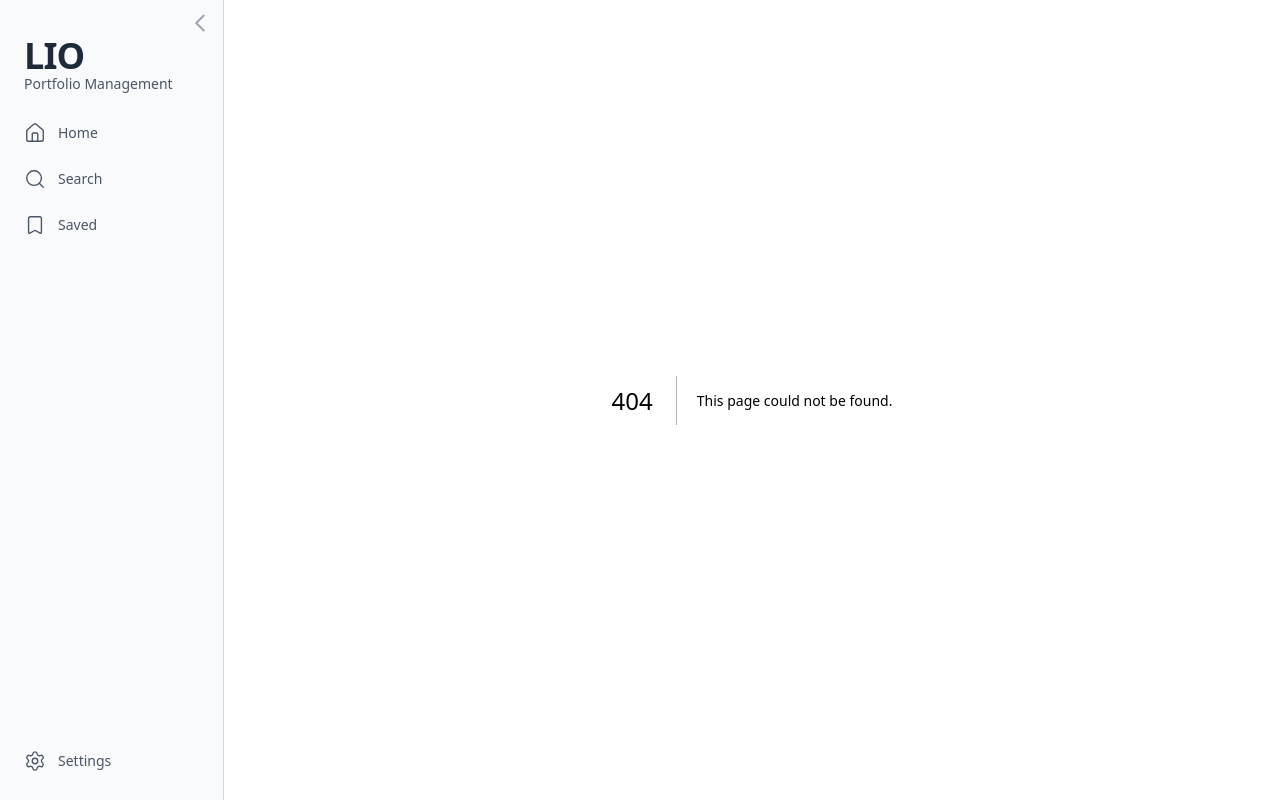
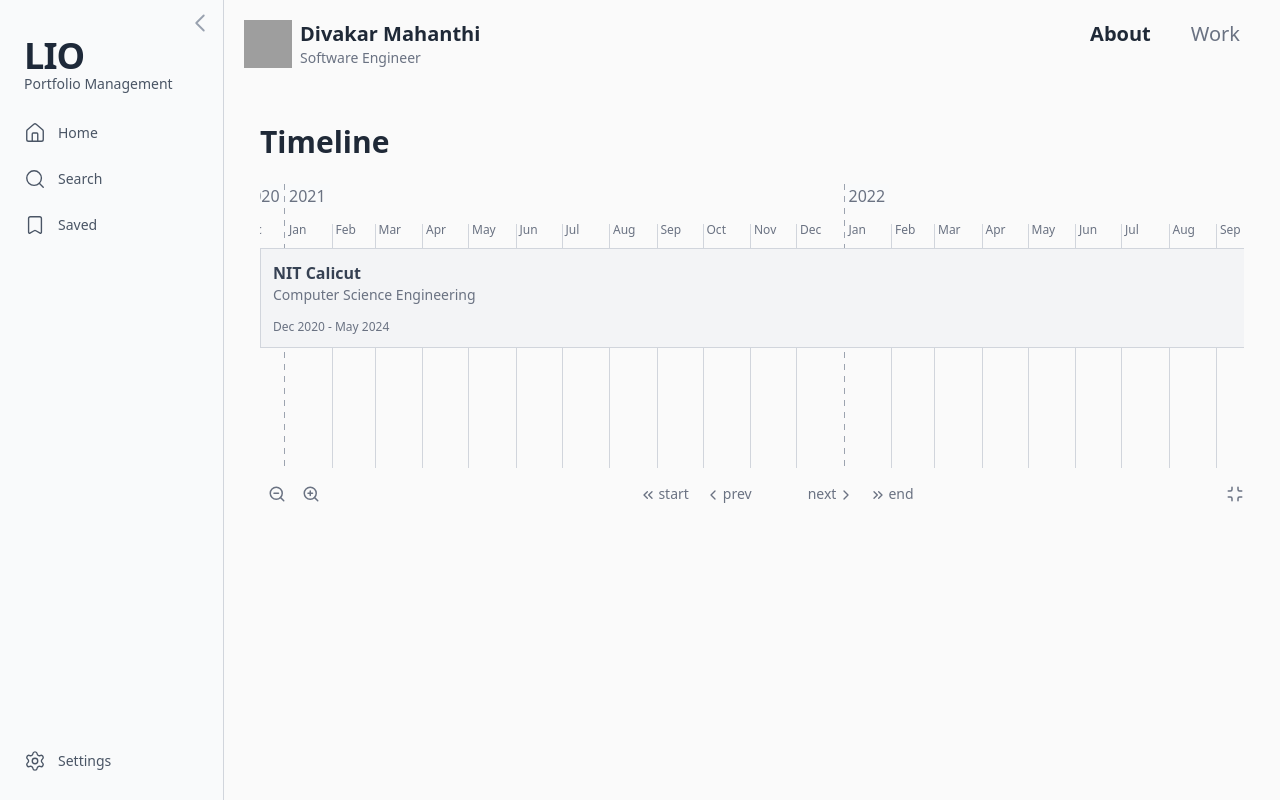
Before and after one commit to the-walkerrr/lio-fe, a Next.js app: page /portfolio/view/1/about/timeline in a window 1280 px wide. Before the commit this address had no page. Built offline with nearby package versions, Linux system fonts and the light colour scheme; grey boxes are pictures that could not be loaded.

Commit message:
added next prev start end maximize and minimize buttons

```diff
--- /dev/null
+++ b/src/app/portfolio/view/[portfolioId]/about/timeline/page.js
@@ -0,0 +1,12 @@
+import Timeline from "@/components/PortfolioView/Timeline";
+
+function TimelineLandingPage() {
+  return (
+    <div className="flex flex-col gap-2 mt-10 p-4">
+      <div className="text-3xl font-bold">Timeline</div>
+      <Timeline showHeader={false} showMinimize showStartAndEnd />
+    </div>
+  );
+}
+
+export default TimelineLandingPage;
--- /dev/null
+++ b/src/app/portfolio/view/layout.js
@@ -0,0 +1,33 @@
+import Link from "next/link";
+
+export default function PortfolioViewLayout({ children }) {
+  return (
+    <div className="flex flex-col px-5 py-5">
+      <div className="flex gap-2">
+        <img
+          src="/mock_images/mock_profile_picture.png"
+          alt="mock_profile_picture"
+          className="w-12 h-12"
+        />
+        <div className="flex flex-col">
+          <div className="text-xl font-semibold">Divakar Mahanthi</div>
+          <div className="text-sm font-medium text-gray-500">
+            Software Engineer
+          </div>
+        </div>
+        <div className="flex ml-auto gap-10 mr-5">
+          <Link
+            href="/portfolio/view/1/about"
+            className="font-semibold text-xl"
+          >
+            About
+          </Link>
+          <Link href="/portfolio/view/1/work" className="text-gray-500 text-xl">
+            Work
+          </Link>
+        </div>
+      </div>
+      {children}
+    </div>
+  );
+}
--- a/src/components/PortfolioView/PortfolioViewLandingPage.js
+++ b/src/components/PortfolioView/PortfolioViewLandingPage.js
@@ -1,33 +1,7 @@
-import Link from "next/link";
 import Timeline from "./Timeline";
 
 export default function PortfolioViewLandingPage() {
   return (
-    <div className="flex flex-col px-5 py-5">
-      <div className="flex gap-2">
-        <img
-          src="/mock_images/mock_profile_picture.png"
-          alt="mock_profile_picture"
-          className="w-12 h-12"
-        />
-        <div className="flex flex-col">
-          <div className="text-xl font-semibold">Divakar Mahanthi</div>
-          <div className="text-sm font-medium text-gray-500">
-            Software Engineer
-          </div>
-        </div>
-        <div className="flex ml-auto gap-10 mr-5">
-          <Link
-            href="/portfolio/view/1/about"
-            className="font-semibold text-xl"
-          >
-            About
-          </Link>
-          <Link href="/portfolio/view/1/work" className="text-gray-500 text-xl">
-            Work
-          </Link>
-        </div>
-      </div>
     <div className="flex px-10 gap-2 mt-8">
       <div className="flex gap-10 flex-1 min-w-0">
         {/* LHS */}
@@ -42,9 +16,9 @@ export default function PortfolioViewLandingPage() {
             <div className="flex flex-col gap-1">
               <div className="text-3xl font-bold">Divakar Mahanthi</div>
               <div className="text-sm">
-                  Passionate software engineer dedicated to building scalable
-                  web applications and solving complex problems with clean,
-                  efficient code.
+                Passionate software engineer dedicated to building scalable web
+                applications and solving complex problems with clean, efficient
+                code.
               </div>
             </div>
           </div>
@@ -59,6 +33,5 @@ export default function PortfolioViewLandingPage() {
         </div>
       </div>
     </div>
-    </div>
   );
 }
--- a/src/components/PortfolioView/Timeline.js
+++ b/src/components/PortfolioView/Timeline.js
@@ -1,8 +1,17 @@
 "use client";
 
-import { useState, useMemo } from "react";
-import { ZoomIn, ZoomOut } from "lucide-react";
+import { useState, useMemo, useRef, useCallback, useEffect } from "react";
+import {
+  ChevronLeft,
+  ChevronsLeft,
+  Maximize,
+  Minimize,
+  ZoomIn,
+  ZoomOut,
+} from "lucide-react";
 import dayjs from "dayjs";
+import Link from "next/link";
+import { useParams } from "next/navigation";
 
 const MONTH_NAMES = [
   "Jan",
@@ -23,28 +32,39 @@ const BAR_HEIGHT = 100;
 const BAR_GAP = 12;
 const TOP_OFFSET = 80;
 
-// Leap-year aware — replaces the hardcoded MONTHS.days array
-const getDaysInMonth = (monthIndex, year) =>
-  dayjs().year(year).month(monthIndex).daysInMonth();
+// Pure arithmetic — no dayjs allocation per call
+const getDaysInMonth = (monthIndex, year) => {
+  // monthIndex is 0-based; Date constructor months are also 0-based,
+  // day=0 of next month gives last day of target month
+  return new Date(year, monthIndex + 1, 0).getDate();
+};
 
-// DRY helper: convert a dayjs date to its pixel x-position on the timeline
-const dateToPixel = (date, minYear, zoom) => {
+// Build a cumulative-days lookup: cumulativeDays[y][m] = total days from
+// Jan 1 of minYear up to (but not including) month m of year y.
+const buildCumulativeDays = (minYear, maxYear) => {
+  const table = {}; // { year: [cum0, cum1, ..., cum12] }
+  let running = 0;
+  for (let y = minYear; y <= maxYear; y++) {
+    const row = new Array(13);
+    row[0] = running;
+    for (let m = 0; m < 12; m++) {
+      running += getDaysInMonth(m, y);
+      row[m + 1] = running;
+    }
+    table[y] = row;
+  }
+  return table;
+};
+
+// O(1) pixel lookup using precomputed cumulative table
+const dateToPixel = (date, cumTable, zoom, ALPHA) => {
   const year = date.year();
-  const month = date.month(); // 0-indexed
+  const month = date.month();
   const day = date.date();
-
-  let totalDays = 0;
-  // Complete years
-  for (let y = minYear; y < year; y++)
-    for (let m = 0; m < 12; m++) totalDays += getDaysInMonth(m, y);
-  // Complete months in current year
-  for (let m = 0; m < month; m++) totalDays += getDaysInMonth(m, year);
-  totalDays += day;
-
-  // 1px gap per month boundary traversed
+  const totalDays = cumTable[year][month] + day;
+  const minYear = Object.keys(cumTable)[0] | 0;
   const monthGaps = (year - minYear) * 12 + (month + 1);
-
-  return totalDays * 2 * zoom + monthGaps;
+  return ALPHA * totalDays * zoom + monthGaps;
 };
 
 // Sweep-line row assignment — O(n log n) sort + O(n·R) scan
@@ -74,8 +94,17 @@ const assignRows = (coords) => {
   });
 };
 
-function Timeline() {
-  const [zoom, setZoom] = useState(1);
+function Timeline({
+  showHeader = true,
+  initZoom = 1,
+  ALPHA = 1.5,
+  showMinimize = false,
+  showStartAndEnd = false,
+}) {
+  const { portfolioId } = useParams();
+  const [zoom, setZoom] = useState(initZoom);
+  const [currentIndex, setCurrentIndex] = useState(0);
+  const scrollRef = useRef(null);
 
   const timelineData = [
     {
@@ -94,66 +123,71 @@ function Timeline() {
       title: "Aakash Educational Services Limited (AESL)",
       description: "Software Engineer",
       startTime: 1723075200, // August 8, 2024
-      endTime: 1771545600, // February 20, 2026
+      endTime: null, // February 20, 2026
     },
     // Edge case: zero-duration (same start & end) — should render with min width
-    {
-      title: "Conference Talk",
-      description: "One-day event",
-      startTime: 1700006400, // November 15, 2023
-      endTime: 1700006400, // November 15, 2023
-    },
-    // Edge case: inverted timestamps — should swap and render correctly
-    {
-      title: "Inverted Entry",
-      description: "endTime < startTime",
-      startTime: 1734912000, // December 23, 2024
-      endTime: 1709596800, // March 5, 2024
-    },
-    // Edge case: starts exactly when NIT ends — boundary adjacency, should reuse NIT's row
-    {
-      title: "Post-College Project",
-      description: "Exact boundary, no overlap",
-      startTime: 1715299200, // May 10, 2024
-      endTime: 1719792000, // July 1, 2024
-    },
-    // Edge case: overlaps with both Freelancing AND AESL — forces row 2+
-    {
-      title: "Side Hustle",
-      description: "Triple overlap test",
-      startTime: 1727740800, // October 1, 2024
-      endTime: 1735689600, // January 1, 2025
-    },
-    // Edge case: short 1-week item spanning leap year Feb 29, 2024
-    {
-      title: "Leap Year Sprint",
-      description: "Feb 26 – Mar 3, 2024",
-      startTime: 1708905600, // February 26, 2024
-      endTime: 1709424000, // March 3, 2024
-    },
+    // {
+    //   title: "Conference Talk",
+    //   description: "One-day event",
+    //   startTime: 1700006400, // November 15, 2023
+    //   endTime: 1700006400, // November 15, 2023
+    // },
+    // // Edge case: inverted timestamps — should swap and render correctly
+    // {
+    //   title: "Inverted Entry",
+    //   description: "endTime < startTime",
+    //   startTime: 1734912000, // December 23, 2024
+    //   endTime: 1709596800, // March 5, 2024
+    // },
+    // // Edge case: starts exactly when NIT ends — boundary adjacency, should reuse NIT's row
+    // {
+    //   title: "Post-College Project",
+    //   description: "Exact boundary, no overlap",
+    //   startTime: 1715299200, // May 10, 2024
+    //   endTime: 1719792000, // July 1, 2024
+    // },
+    // // Edge case: overlaps with both Freelancing AND AESL — forces row 2+
+    // {
+    //   title: "Side Hustle",
+    //   description: "Triple overlap test",
+    //   startTime: 1727740800, // October 1, 2024
+    //   endTime: 1735689600, // January 1, 2025
+    // },
+    // // Edge case: short 1-week item spanning leap year Feb 29, 2024
+    // {
+    //   title: "Leap Year Sprint",
+    //   description: "Feb 26 – Mar 3, 2024",
+    //   startTime: 1708905600, // February 26, 2024
+    //   endTime: 1709424000, // March 3, 2024
+    // },
   ];
 
   const { years, minYear, coOrdinates, maxRow } = useMemo(() => {
     if (!timelineData.length)
       return { years: [], minYear: 0, coOrdinates: [], maxRow: 0 };
 
+    const now = dayjs().unix();
+
     const minY = Math.min(
       ...timelineData.map((d) => dayjs(d.startTime * 1000).year()),
     );
     const maxY = Math.max(
-      ...timelineData.map((d) => dayjs(d.endTime * 1000).year()),
+      ...timelineData.map((d) => dayjs(d.endTime || now * 1000).year()),
     );
     const yrs = Array.from({ length: maxY - minY + 1 }, (_, i) => minY + i);
 
+    // Precompute cumulative days table — makes dateToPixel O(1)
+    const cumTable = buildCumulativeDays(minY, maxY);
+
     const coords = timelineData.map((item) => {
       // Guard: swap if inverted
-      const startTs = Math.min(item.startTime, item.endTime);
-      const endTs = Math.max(item.startTime, item.endTime);
+      const startTs = Math.min(item.startTime, item.endTime || now);
+      const endTs = Math.max(item.startTime, item.endTime || now);
       const start = dayjs(startTs * 1000);
       const end = dayjs(endTs * 1000);
 
-      const startPx = dateToPixel(start, minY, zoom);
-      let endPx = dateToPixel(end, minY, zoom);
+      const startPx = dateToPixel(start, cumTable, zoom, ALPHA);
+      let endPx = dateToPixel(end, cumTable, zoom, ALPHA);
       // Guard: minimum 2px width for zero-duration events
       if (endPx <= startPx) endPx = startPx + 2;
 
@@ -172,20 +206,108 @@ function Timeline() {
     return { years: yrs, minYear: minY, coOrdinates: coords, maxRow: maxR };
   }, [zoom]); // timelineData is static — add to deps when it becomes dynamic
 
+  // Indices sorted by startPosition — defines prev/next navigation order
+  const sortedIndices = useMemo(
+    () =>
+      coOrdinates
+        .map((_, i) => i)
+        .sort(
+          (a, b) => coOrdinates[a].startPosition - coOrdinates[b].startPosition,
+        ),
+    [coOrdinates],
+  );
+
   // Grow separators to fit additional bar rows
   // ~28px from separator top to first bar, then rows, then 20px bottom padding
   const separatorHeight = 20 + (maxRow + 1) * (BAR_HEIGHT + BAR_GAP);
 
   const handleZoom = (amount) => {
-    setZoom((prev) => Math.max(0.5, Math.min(2, prev + amount)));
+    setZoom((prev) => Math.max(1 / ALPHA, Math.min(2, prev + amount)));
   };
+
+  const scrollToItem = (index) => {
+    const el = scrollRef.current;
+    if (!el || !sortedIndices.length) return;
+    const itemIndex = sortedIndices[index];
+    el.scrollTo({
+      left: coOrdinates[itemIndex].startPosition,
+      behavior: "smooth",
+    });
+  };
+
+  const handleScroll = (type, index = 0) => {
+    if (!sortedIndices.length) return;
+    let newIndex = currentIndex;
+    switch (type) {
+      case "prev":
+        newIndex = Math.max(0, currentIndex - 1);
+        break;
+      case "next":
+        newIndex = Math.min(sortedIndices.length - 1, currentIndex + 1);
+        break;
+      case "start":
+        newIndex = 0;
+        break;
+      case "end":
+        newIndex = sortedIndices.length - 1;
+        break;
+      case "custom":
+        newIndex = index;
+        break;
+      default:
+        return;
+    }
+    setCurrentIndex(newIndex);
+    scrollToItem(newIndex);
+  };
+
+  // Throttled + binary-search scroll sync
+  const scrollTimerRef = useRef(null);
+  const handleManualScroll = useCallback(() => {
+    if (scrollTimerRef.current) return;
+    scrollTimerRef.current = setTimeout(() => {
+      scrollTimerRef.current = null;
+      const el = scrollRef.current;
+      if (!el || !sortedIndices.length) return;
+      const target = el.scrollLeft;
+
+      // Binary search: find insertion point in sorted startPositions
+      let lo = 0;
+      let hi = sortedIndices.length - 1;
+      while (lo < hi) {
+        const mid = (lo + hi) >> 1;
+        if (coOrdinates[sortedIndices[mid]].startPosition < target)
+          lo = mid + 1;
+        else hi = mid;
+      }
+      // lo is the first item >= target; compare with lo-1 to find closest
+      if (lo > 0) {
+        const distLo = Math.abs(
+          coOrdinates[sortedIndices[lo]].startPosition - target,
+        );
+        const distPrev = Math.abs(
+          coOrdinates[sortedIndices[lo - 1]].startPosition - target,
+        );
+        if (distPrev < distLo) lo--;
+      }
+      setCurrentIndex(lo);
+    }, 100);
+  }, [coOrdinates, sortedIndices]);
+
+  useEffect(() => {
+    handleScroll("custom", 0);
+  }, [coOrdinates?.length]);
 
   if (!timelineData.length) return null;
 
   return (
     <div className="flex flex-col gap-2">
-      <div className="text-xl font-medium">Timeline</div>
-      <div className="relative overflow-x-auto flex no-scrollbar">
+      {showHeader && <div className="text-xl font-medium">Timeline</div>}
+      <div
+        ref={scrollRef}
+        onScroll={handleManualScroll}
+        className="relative overflow-x-auto flex no-scrollbar"
+      >
         {years.map((year, index) => (
           <div key={year} className="flex mt-4">
             <div
@@ -209,7 +331,7 @@ function Timeline() {
                       id={`${name}-${year}`}
                       className="relative flex flex-col items-center gap-2"
                       style={{
-                        marginRight: 2 * days * zoom,
+                        marginRight: ALPHA * days * zoom,
                         transition: "margin-right 0.3s ease",
                       }}
                     >
@@ -243,13 +365,14 @@ function Timeline() {
           {coOrdinates.map((coord, index) => (
             <div
               key={timelineData[index].title}
-              className="absolute bg-gray-200 overflow-x-clip border-l-4 border-l-gray-300"
+              className="absolute bg-gray-100 overflow-x-clip border border-gray-300"
               style={{
                 top: `${TOP_OFFSET + coord.row * (BAR_HEIGHT + BAR_GAP)}px`,
                 left: `${coord.startPosition}px`,
                 width: `${coord.endPosition - coord.startPosition}px`,
                 height: `${BAR_HEIGHT}px`,
                 transition: "all 0.3s ease",
+                ...(!timelineData[index].endTime && { borderRight: "none" }),
               }}
             >
               <div className="flex flex-col h-full sticky p-3 left-0 w-fit">
@@ -267,19 +390,72 @@ function Timeline() {
           ))}
         </div>
       </div>
-      <div className="flex gap-2">
+      <div className="flex items-center justify-between select-none">
+        <div className="flex">
           <div
             className="p-2 cursor-pointer text-gray-500 hover:text-black"
             onClick={() => handleZoom(-0.2)}
           >
-          <ZoomOut size={20} />
+            <ZoomOut size={18} />
           </div>
           <div
             className="p-2 cursor-pointer text-gray-500 hover:text-black"
             onClick={() => handleZoom(0.2)}
           >
-          <ZoomIn size={20} />
+            <ZoomIn size={18} />
           </div>
+        </div>
+        <div className="flex font-medium text-sm">
+          {showStartAndEnd && (
+            <div
+              className="flex gap-0.5 items-center p-2 cursor-pointer text-gray-500 hover:text-black"
+              onClick={() => handleScroll("start")}
+            >
+              <ChevronsLeft size={16} className="mt-0.5" /> start
+            </div>
+          )}
+          <div
+            className="flex gap-0.5 items-center p-2 cursor-pointer text-gray-500 hover:text-black"
+            onClick={() => handleScroll("prev")}
+          >
+            <ChevronLeft size={16} className="mt-0.5" /> prev
+          </div>
+          <div
+            className={`flex gap-0.5 items-center p-2 cursor-pointer text-gray-500 hover:text-black ${showStartAndEnd ? "ml-10" : "ml-4"}`}
+            onClick={() => handleScroll("next")}
+          >
+            next <ChevronLeft size={16} className="mt-0.5 rotate-180" />
+          </div>
+          {showStartAndEnd && (
+            <div
+              className="flex gap-0.5 items-center p-2 cursor-pointer text-gray-500 hover:text-black"
+              onClick={() => handleScroll("end")}
+            >
+              <ChevronsLeft size={16} className="mt-0.5 rotate-180" /> end
+            </div>
+          )}
+        </div>
+        {showMinimize ? (
+          <Link
+            href={`/portfolio/view/${portfolioId}/about`}
+            className="flex font-medium gap-2"
+          >
+            <Minimize
+              className="cursor-pointer text-gray-500 hover:text-black"
+              size={18}
+            />
+          </Link>
+        ) : (
+          <Link
+            href={`/portfolio/view/${portfolioId}/about/timeline`}
+            className="flex font-medium gap-2"
+          >
+            <Maximize
+              className="cursor-pointer text-gray-500 hover:text-black"
+              size={18}
+            />
+          </Link>
+        )}
       </div>
     </div>
   );
```
Lines whose indentation alone changed are shown as unchanged.
